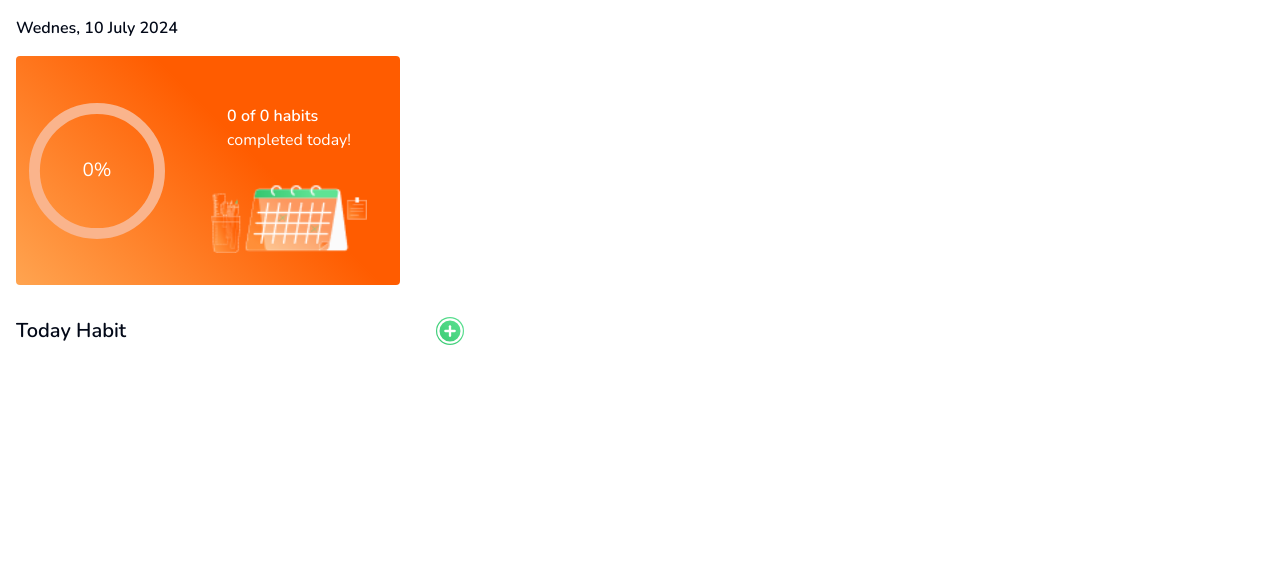
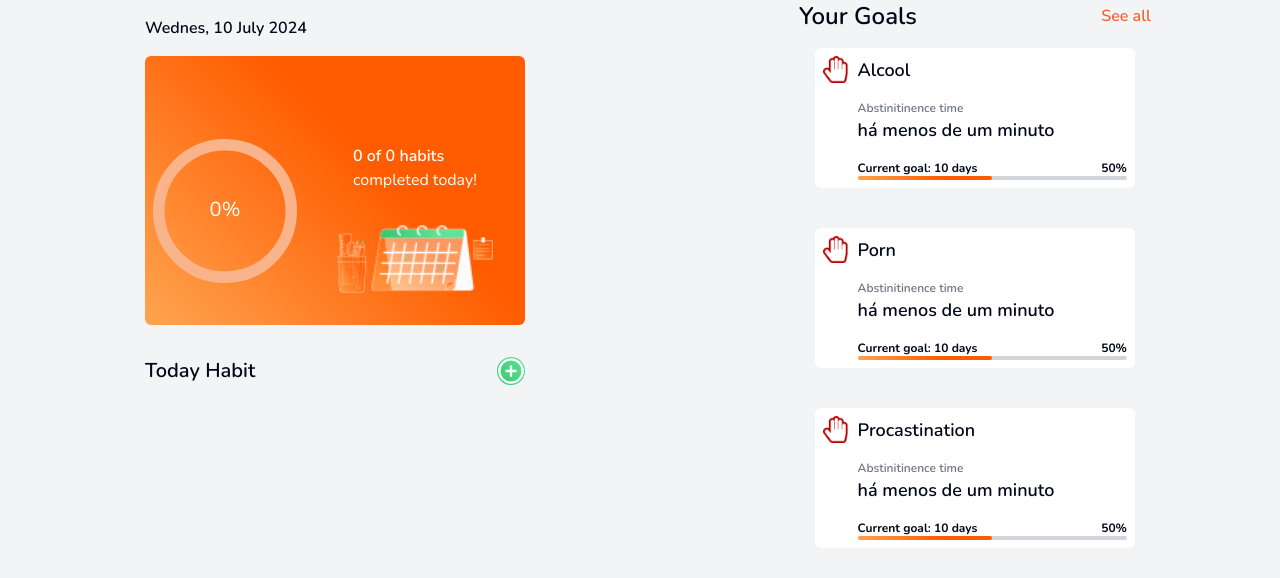
Before and after one commit to Pedroo07/Habita-App, a React (Vite) app: page / in a window 1280 px wide. Shown: the top 578 px of the page. Built offline with nearby package versions, Linux system fonts and the light colour scheme.

Commit message:
Add time ago feature using date-fns

```diff
--- a/package.json
+++ b/package.json
@@ -15,6 +15,7 @@
     "@radix-ui/react-slot": "^1.1.0",
     "class-variance-authority": "^0.7.0",
     "clsx": "^2.1.1",
+    "date-fns": "^3.6.0",
     "lucide-react": "^0.406.0",
     "react": "^18.3.1",
     "react-circular-progressbar": "^2.1.0",
--- /dev/null
+++ b/src/components/home/GoalItem.tsx
@@ -0,0 +1,51 @@
+import { formatDistanceToNow } from "date-fns"
+import { ptBR } from "date-fns/locale"
+import { useEffect, useState } from "react"
+
+
+type GoalItemPops = {
+    title: string
+    date: Date
+}
+
+export const GoalItem: React.FC<GoalItemPops> = ({title, date}) => {
+    const [timeAgo, setTimeAgo] = useState<string>('')
+
+    useEffect(() => {
+        const caulculateTimeAgo = () => {
+            const timePassed = formatDistanceToNow(date, {
+                addSuffix: true,
+                locale: ptBR
+            })
+            setTimeAgo(timePassed)
+        }
+        caulculateTimeAgo()
+        const intevalId = setInterval(caulculateTimeAgo, 60000)
+
+        return () => clearInterval(intevalId)
+    }, [date])
+    return (
+        <section className="m-4 p-2 font-semibold bg-white rounded-md w-80 flex gap-2">
+            <div>
+                <img src="/sample-icon.png" alt="" width={30} />
+            </div>
+            <div className="flex flex-col gap-4 w-full">
+                <h1 className="text-lg">{title}</h1>
+                <div className="flex flex-col">
+                    <span className="text-xs text-gray-500">Abstinitinence time</span>
+                    <span className="text-lg">{timeAgo}</span>
+                </div>
+                <div>
+                    <div className="flex justify-between text-xs font-bold">
+                        <span>Current goal: 10 days</span>
+                        <span>50%</span>
+                    </div>
+                    <div className="w-full bg-gray-300 h-1 rounded">
+                        <div className="w-2/4 h-1 bg-bg-color1 rounded"></div>
+                    </div>
+                </div>
+            </div>
+        </section>
+
+    )
+}
--- /dev/null
+++ b/src/components/home/Goals.tsx
@@ -0,0 +1,18 @@
+import { GoalItem } from './GoalItem'
+
+export const Goals = () => {
+    const createdAt = new Date()
+    return (
+        <div>
+            <div className="flex justify-between items-center">
+                <h1 className="text-2xl font-semibold ">Your Goals</h1>
+                <span className="text-color1 font-semibold cursor-pointer" >See all</span>
+            </div>
+            <div className="flex flex-col gap-2">
+                <GoalItem title="Alcool" date={createdAt}/>
+                <GoalItem title="Porn"  date={createdAt}/>
+                <GoalItem title="Procastination" date={createdAt} />
+            </div>
+        </div>
+    )
+}
--- a/src/components/home/Home.tsx
+++ b/src/components/home/Home.tsx
@@ -1,3 +1,4 @@
+import { Goals } from "./Goals";
 import { TodoDaily } from "./TodoDaily"
 
 export const Home = () => {
@@ -10,9 +11,12 @@ export const Home = () => {
   const year = now.getFullYear()
 
   return (
-    <div className="flex flex-col gap-4 p-4">
-      <h4 className="font-semibold">{dayOfWeek}, {day} {month} {year}</h4>
-      <TodoDaily />
+    <div className="flex justify-around">
+      <div className="flex flex-col gap-4 p-4">
+        <h4 className="font-semibold">{dayOfWeek}, {day} {month} {year}</h4>
+        <TodoDaily />
+      </div>
+      <Goals/>
     </div>
   )
 }
--- a/src/components/home/TodoDaily.tsx
+++ b/src/components/home/TodoDaily.tsx
@@ -72,7 +72,7 @@ const CustomCheckbox: React.FC<CustomCheckboxProps> = ({ id, isChecked, handleCh
 const TodoDailyItem: React.FC<TodoDailyItemProps> = ({ item, handleCheckboxChange, onDelete }) => {
     return (
         <li
-            className={`w-full py-3 rounded px-1 flex justify-between items-center transition-colors ${item.isChecked ? 'bg-green-100' : 'bg-gray-100'}`}
+            className={`w-full py-3 rounded px-1 flex justify-between items-center transition-colors ${item.isChecked ? 'bg-green-100' : 'bg-gray-200'}`}
         >
             <span className={`font-semibold ${item.isChecked ? 'text-green-500' : ''}`}>{item.text}</span>
             <span className="flex items-center">
--- a/src/components/home/TodoGraphic.tsx
+++ b/src/components/home/TodoGraphic.tsx
@@ -10,8 +10,8 @@ export const TodoGraphic: React.FC<TodoGrapicProps> = ({ completed, total }) =>
     const percentage = total > 0 ? (completed / total) * 100 : 0
 
     return (
-        <div className="bg-bg-color1 flex justify-around max-w-96  items-center rounded">
-            <div className='w-40 h-40 p-3 '>
+        <div className="bg-bg-color1 flex justify-around max-w-[550px] pt-10 items-center rounded-md">
+            <div className='w-40 h-40 p-2 '>
                 <CircularProgressbar
                     value={percentage}
                     text={`${percentage.toFixed(0)}%`}
--- a/src/globals.css
+++ b/src/globals.css
@@ -64,7 +64,7 @@
       @apply border-border;
     }
     body {
-      @apply bg-background text-foreground;
+      @apply bg-gray-100 text-foreground;
     }
   }
   *{
```
Also changed, not shown: public/sample-icon.png (added), 1 other file (tests, documents, lock files or other folders).
